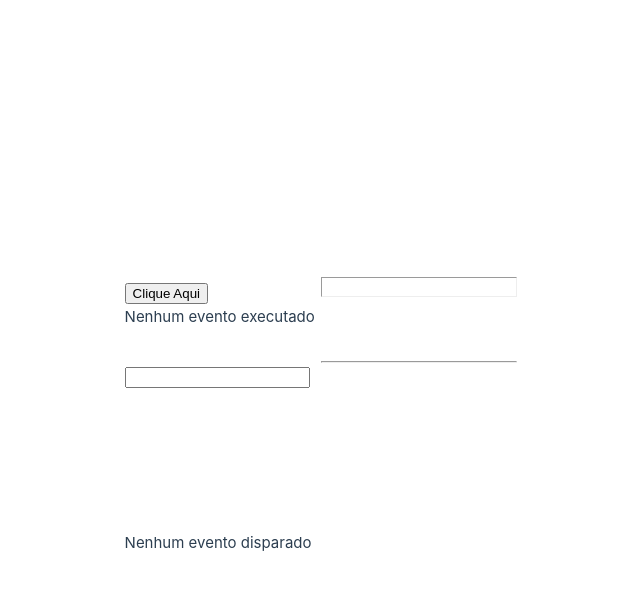
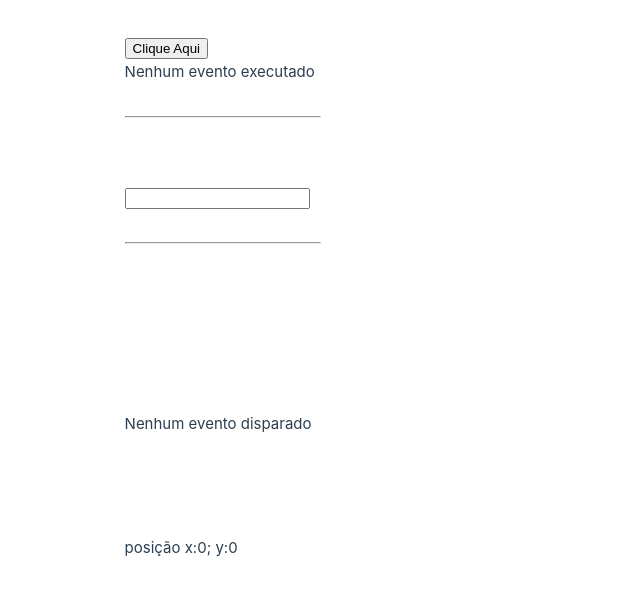
Before and after one commit to treinaweb/vue-eventos, a Vue app: page / in a window 1280 px wide. Shown: the top 594 px of the page, without its empty margins (319-959 px from the left). Built offline with nearby package versions, Linux system fonts and the light colour scheme.

Commit message:
1-7 Monitorando mouse do usuário

```diff
--- a/src/App.vue
+++ b/src/App.vue
@@ -5,6 +5,7 @@ import EventoMouse from "./components/EventoMouse.vue";
 </script>
 
 <template>
+    <main>
         <div>
             <EventoClick />
         </div>
@@ -16,10 +17,15 @@ import EventoMouse from "./components/EventoMouse.vue";
         <div>
             <EventoMouse />
         </div>
+    </main>
 </template>
 
 <style scoped>
 hr {
     margin: 2rem 0;
 }
+
+main {
+    margin-bottom: 20rem;
+}
 </style>
--- a/src/components/EventoMouse.vue
+++ b/src/components/EventoMouse.vue
@@ -1,6 +1,8 @@
 <script setup>
 import { ref } from "vue";
 
+const x = ref(0);
+const y = ref(0);
 const textoMouseEnter = ref("Nenhum evento disparado");
 
 function eventoMouseEnter() {
@@ -10,12 +12,19 @@ function eventoMouseEnter() {
 function eventoMouseLeave() {
     textoMouseEnter.value = "Mouse saiu da div!";
 }
+
+function eventoMouseMove(event) {
+    x.value = event.clientX;
+    y.value = event.clientY;
+}
 </script>
 
 <template>
     <h2>Evento de Mouse</h2>
     <div @mouseleave="eventoMouseLeave" @mouseenter="eventoMouseEnter"></div>
     <p>{{ textoMouseEnter }}</p>
+    <div @mousemove="eventoMouseMove"></div>
+    <p>posição x:{{ x }}; y:{{ y }}</p>
 </template>
 
 <style scoped>
```
Lines whose indentation alone changed are shown as unchanged.
